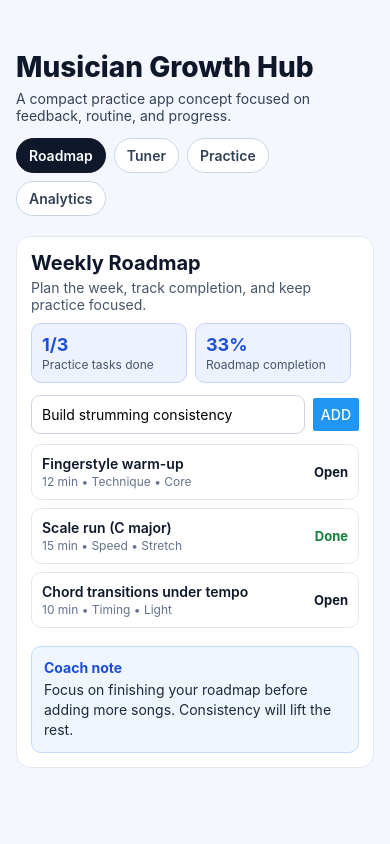
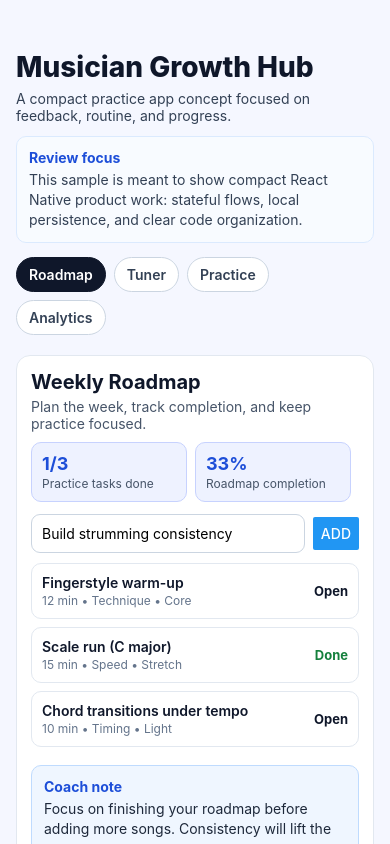
Before and after one commit to DanImbert/ReactNativeExpoApp, a React Native app: screen / in a window 390 px wide. Built offline with nearby package versions, Linux system fonts and the light colour scheme.

Commit message:
Improve accessibility and review UX

```diff
--- a/App.tsx
+++ b/App.tsx
@@ -146,6 +146,13 @@ export default function App() {
       <Text style={styles.subtitle}>
         A compact practice app concept focused on feedback, routine, and progress.
       </Text>
+      <View style={styles.reviewCard}>
+        <Text style={styles.reviewTitle}>Review focus</Text>
+        <Text style={styles.reviewText}>
+          This sample is meant to show compact React Native product work: stateful flows,
+          local persistence, and clear code organization.
+        </Text>
+      </View>
       <TabBar value={view} onChange={setView} />
     </View>
   );
@@ -162,6 +169,8 @@ export default function App() {
         <TextInput
           style={styles.input}
           placeholder="Add a new practice goal"
+          accessibilityLabel="New practice goal"
+          accessibilityHint="Enter a short description for a new roadmap item"
           value={newPlan}
           onChangeText={setNewPlan}
           returnKeyType="done"
@@ -170,7 +179,14 @@ export default function App() {
         <Button title="Add" onPress={addPlan} />
       </View>
       {plans.map((plan) => (
-        <Pressable key={plan.id} style={styles.planRow} onPress={() => togglePlan(plan.id)}>
+        <Pressable
+          key={plan.id}
+          accessibilityRole="button"
+          accessibilityLabel={`${plan.title}, ${plan.completed ? 'done' : 'open'}`}
+          accessibilityHint="Toggles the completion state of this roadmap item"
+          style={styles.planRow}
+          onPress={() => togglePlan(plan.id)}
+        >
           <View style={styles.planLeft}>
             <Text style={styles.planTitle}>{plan.title}</Text>
             <Text style={styles.planHint}>
@@ -200,6 +216,9 @@ export default function App() {
           {strings.map((string) => (
             <Pressable
               key={string.name}
+              accessibilityRole="button"
+              accessibilityLabel={`Tune ${string.name}`}
+              accessibilityHint="Sets the selected string for the tuner"
               style={[styles.stringButton, selectedString.name === string.name && styles.stringButtonActive]}
               onPress={() => {
                 setSelectedString(string);
@@ -222,7 +241,10 @@ export default function App() {
           <Text style={styles.statusValue}>{selectedString.target.toFixed(1)} Hz</Text>
           <Text style={styles.statusLabel}>Detected</Text>
           <Text style={styles.statusValue}>{detectedFreq.toFixed(1)} Hz</Text>
-          <Text style={styles.statusHint}>
+          <Text
+            accessibilityLabel={`Tuning status: ${getTuningStatus(tuningOffset)} ${tuningOffset > 0 ? 'plus' : ''}${tuningOffset} hertz`}
+            style={styles.statusHint}
+          >
             Status: {getTuningStatus(tuningOffset)} ({tuningOffset > 0 ? '+' : ''}
             {tuningOffset} Hz)
           </Text>
@@ -269,7 +291,11 @@ export default function App() {
         </View>
       ))}
       {songs.map((song) => (
-        <View key={song.id} style={styles.songCard}>
+        <View
+          key={song.id}
+          accessibilityLabel={`${song.title}, ${song.level}, ${song.progress} percent progress, ${song.accuracy} percent accuracy`}
+          style={styles.songCard}
+        >
           <View style={styles.songDetails}>
             <Text style={styles.songTitle}>{song.title}</Text>
             <Text style={styles.songMeta}>
@@ -317,7 +343,10 @@ export default function App() {
 
   return (
     <View style={[styles.container, isDark && styles.darkContainer]}>
-      <ScrollView>
+      <ScrollView
+        contentContainerStyle={styles.scrollContent}
+        keyboardShouldPersistTaps="handled"
+      >
         {renderHeader()}
         {!isHydrated && (
           <View style={styles.syncBanner}>
@@ -336,10 +365,21 @@ export default function App() {
 
 const styles = StyleSheet.create({
   container: { flex: 1, backgroundColor: '#f5f7ff', paddingTop: 50 },
+  scrollContent: { paddingBottom: 24 },
   darkContainer: { backgroundColor: '#111830' },
   header: { paddingHorizontal: 16, marginBottom: 12 },
   title: { fontSize: 28, fontWeight: '800', color: '#0f172a' },
   subtitle: { marginTop: 6, fontSize: 14, color: '#334155' },
+  reviewCard: {
+    marginTop: 12,
+    borderRadius: 10,
+    borderWidth: 1,
+    borderColor: '#dbeafe',
+    backgroundColor: '#f8fbff',
+    padding: 12,
+  },
+  reviewTitle: { fontWeight: '700', color: '#1d4ed8', marginBottom: 4 },
+  reviewText: { color: '#334155', lineHeight: 20 },
   card: { marginHorizontal: 16, marginBottom: 12, backgroundColor: '#fff', borderRadius: 14, padding: 14, borderWidth: 1, borderColor: '#e2e8f0' },
   sectionTitle: { fontSize: 20, fontWeight: '700', color: '#0f172a' },
   cardSubtitle: { marginTop: 4, color: '#475569', marginBottom: 10 },
--- a/src/components/MetricCard.tsx
+++ b/src/components/MetricCard.tsx
@@ -8,7 +8,7 @@ type MetricCardProps = {
 
 export function MetricCard({ value, label }: MetricCardProps) {
   return (
-    <View style={styles.box}>
+    <View accessibilityLabel={`${label}: ${value}`} style={styles.box}>
       <Text style={styles.value}>{value}</Text>
       <Text style={styles.label}>{label}</Text>
     </View>
--- a/src/components/ProgressBar.tsx
+++ b/src/components/ProgressBar.tsx
@@ -7,7 +7,11 @@ type ProgressBarProps = {
 
 export function ProgressBar({ progress }: ProgressBarProps) {
   return (
-    <View style={styles.track}>
+    <View
+      accessibilityRole="progressbar"
+      accessibilityValue={{ min: 0, max: 100, now: Math.round(progress) }}
+      style={styles.track}
+    >
       <View style={[styles.fill, { width: `${Math.max(0, Math.min(progress, 100))}%` }]} />
     </View>
   );
--- a/src/components/TabBar.tsx
+++ b/src/components/TabBar.tsx
@@ -12,11 +12,13 @@ const tabs: FocusArea[] = ['Roadmap', 'Tuner', 'Practice', 'Analytics'];
 
 export function TabBar({ value, onChange }: TabBarProps) {
   return (
-    <View style={styles.tabRow}>
+    <View accessibilityRole="tablist" style={styles.tabRow}>
       {tabs.map((tab) => (
         <Pressable
           key={tab}
-          accessibilityRole="button"
+          accessibilityRole="tab"
+          accessibilityLabel={`${tab} tab`}
+          accessibilityHint={`Shows the ${tab.toLowerCase()} section`}
           accessibilityState={{ selected: value === tab }}
           onPress={() => onChange(tab)}
           style={[styles.tab, value === tab && styles.activeTab]}
```
